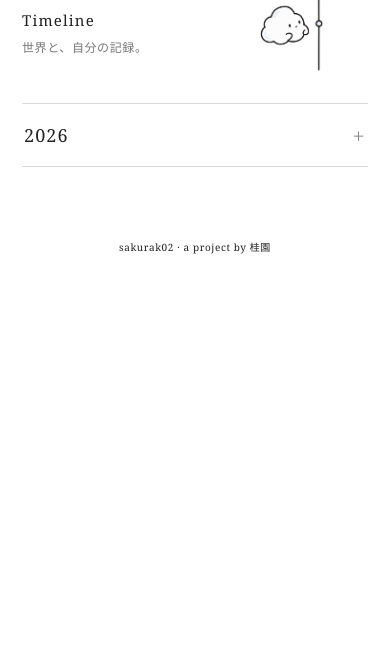
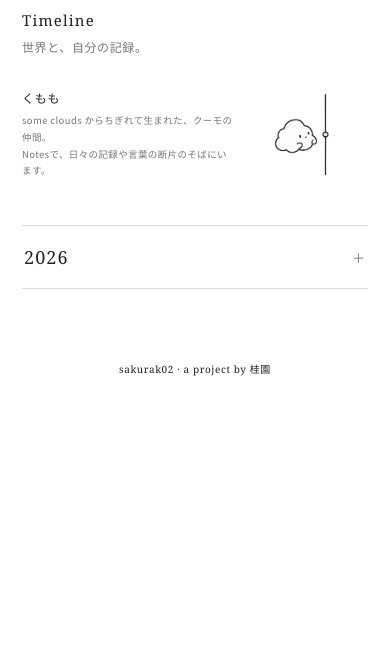
Before and after one commit to sakurak02/some-clouds, a website: page notes/index.html in a window 390 px wide. Shown: the part 178-844 px from the top of the page. Drawn offline with Linux system fonts and the light colour scheme.

Commit message:
くもも

```diff
--- a/notes/index.html
+++ b/notes/index.html
@@ -55,7 +55,11 @@ details>summary::-webkit-details-marker{display:none}
 .fragments-link::after{content:"fragments";position:absolute;right:34px;top:50%;transform:translateY(-50%);font-family:Georgia,"Times New Roman",serif;font-size:10px;letter-spacing:.08em;color:#999;opacity:0;transition:opacity .2s;pointer-events:none}
 .fragments-link:hover::after,.fragments-link:focus-visible::after{opacity:1}
 .content{position:relative}
-.timeline-kuumo{position:absolute;top:-10px;right:clamp(14px,4vw,58px);display:block;width:230px;height:auto;pointer-events:none;user-select:none}
+.timeline-kuumo-group{position:absolute;top:-10px;right:clamp(14px,4vw,58px);display:flex;align-items:center;gap:8px}
+.timeline-kuumo-copy{width:clamp(190px,23vw,270px)}
+.timeline-kuumo-name{margin:0 0 8px;font-size:13px;font-weight:500;letter-spacing:.06em}
+.timeline-kuumo-description{margin:0;color:#777;font-size:10px;line-height:1.8;letter-spacing:.04em}
+.timeline-kuumo{display:block;flex:0 0 auto;width:230px;height:auto;pointer-events:none;user-select:none}
 .day-content{display:grid;grid-template-columns:minmax(0,1fr) 92px minmax(0,1fr);gap:34px;padding:26px 14px 34px}
 .entry-side{min-width:0;font-size:13px;line-height:1.95;letter-spacing:.02em;overflow-wrap:anywhere}
 .entry-side h3{margin:0 0 16px;font-size:10px;font-weight:500;letter-spacing:.16em;color:#777}
@@ -67,7 +71,11 @@ details>summary::-webkit-details-marker{display:none}
 .axis i{position:relative;width:5px;height:5px;margin-top:11px;border:1px solid #aaa;border-radius:50%;background:#fff;z-index:1}
 @media(max-width:700px){
   .fragments-link::after{display:none}
-  .timeline-kuumo{top:10px;right:0;width:150px}
+  .timeline-kuumo-group{position:static;display:grid;grid-template-columns:minmax(0,1fr) 130px;gap:4px;width:100%;margin:14px 0 -22px}
+  .timeline-kuumo-copy{width:auto;min-width:0}
+  .timeline-kuumo-name{margin-bottom:6px;font-size:12px}
+  .timeline-kuumo-description{font-size:9.5px;line-height:1.75}
+  .timeline-kuumo{width:130px}
   .day-content{display:flex;flex-direction:column;gap:29px;padding:20px 4px 28px 12px}
   .entry-side{font-size:13px;line-height:1.9}
   .entry-side h3{margin-bottom:12px}
@@ -85,7 +93,13 @@ details>summary::-webkit-details-marker{display:none}
     <h1>Notes</h1>
     <p class="section-name">Timeline</p>
     <p class="tagline">世界と、自分の記録。</p>
-    <img class="timeline-kuumo" src="../assets/kuumo/Timeline.png" alt="" aria-hidden="true" draggable="false">
+    <div class="timeline-kuumo-group">
+      <div class="timeline-kuumo-copy">
+        <p class="timeline-kuumo-name">くもも</p>
+        <p class="timeline-kuumo-description">some clouds からちぎれて生まれた、クーモの仲間。<br>Notesで、日々の記録や言葉の断片のそばにいます。</p>
+      </div>
+      <img class="timeline-kuumo" src="../assets/kuumo/Timeline.png" alt="" aria-hidden="true" draggable="false">
+    </div>
     <div class="archive">
       <details class="year">
   <summary>2026</summary>
```
Also changed, not shown: scripts/build-notes.mjs (+17 -3 lines).
